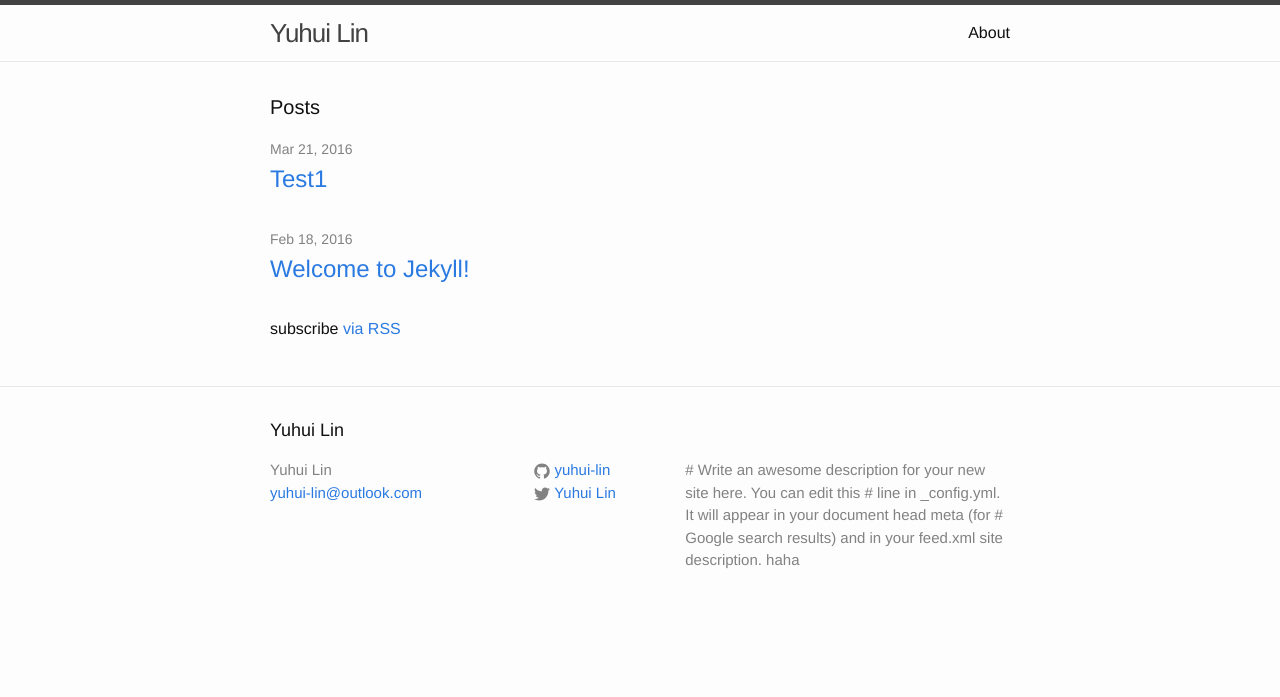
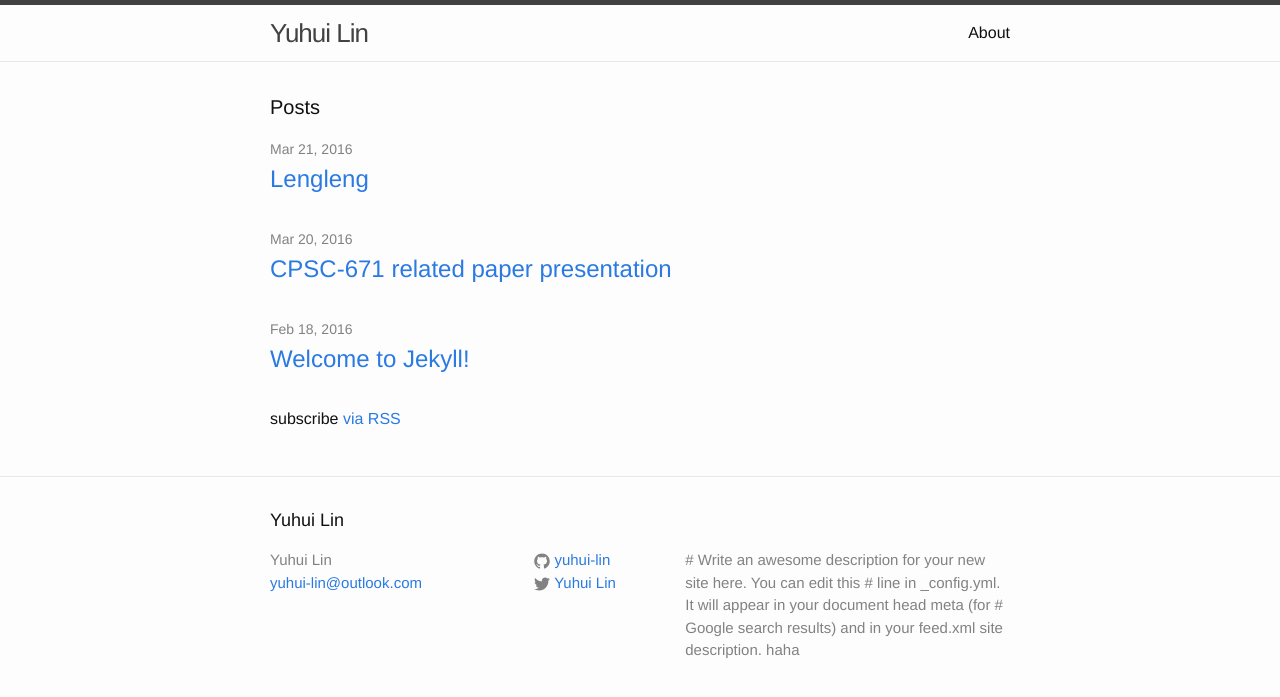
Before and after one commit to yuhui-lin/yuhui-lin.github.io, a Jekyll site: the page built from index.html, in a window 1280 px wide. Shown: the top 697 px of the page. Built offline with Jekyll 4.4.1, drawn with Linux system fonts in a browser that asks for light colours.

Commit message:
finally set up jekyll with pdf upload my presentation ppt

```diff
--- a/_layouts/pdf.html
+++ b/_layouts/pdf.html
@@ -1,5 +1,10 @@
 <!DOCTYPE html>
 <html>
+  <style>
+    body,html{
+      height: 100%
+    }
+  </style>
   {% include head.html %}
   <body>
     {{ content }}
--- /dev/null
+++ b/_posts/2016-03-20-presentation.md
@@ -0,0 +1,8 @@
+---
+title: "CPSC-671 related paper presentation"
+description: ppt
+date: 2016-03-20
+layout: pdf
+---
+
+<iframe src="https://drive.google.com/file/d/0B0CvXTlo6UncNnExX0R3NWN1UWM/preview" width="100%" height="100%"></iframe>
```
Also changed, not shown: _posts/2016-03-21-lengleng.md (renamed from _posts/2016-03-21-test1.md), 1 other file.
